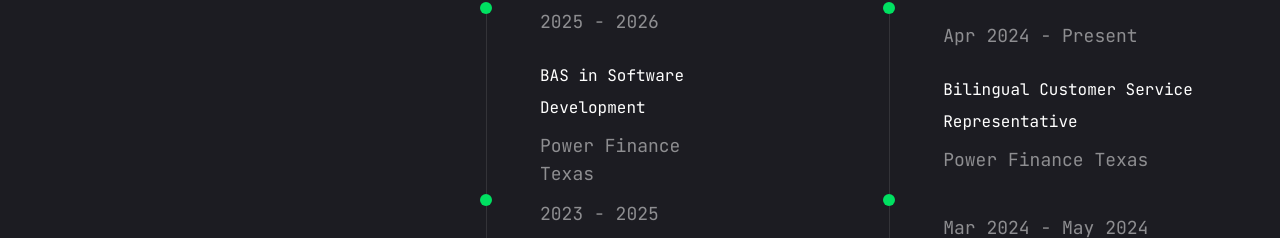
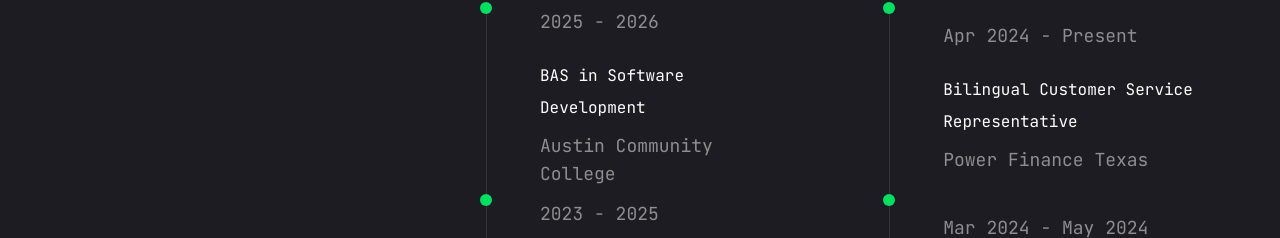
Before and after one commit to Andresc06/portfolio-project, a Next.js app: page /about in a window 1280 px wide. Shown: the part 201-439 px from the top of the page. Built offline with nearby package versions, Linux system fonts and the light colour scheme.

Commit message:
Fix typo in education section

```diff
--- a/components/Journey.jsx
+++ b/components/Journey.jsx
@@ -4,7 +4,7 @@ const education = [
     {
         years: "2025 - 2026",
         degree: "BAS in Software Development",
-        institution: "Power Finance Texas",
+        institution: "Austin Community College",
     },
     {
         years: "2023 - 2025",
```
